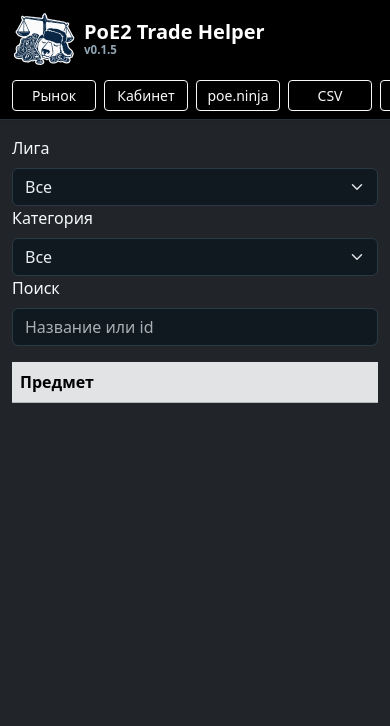
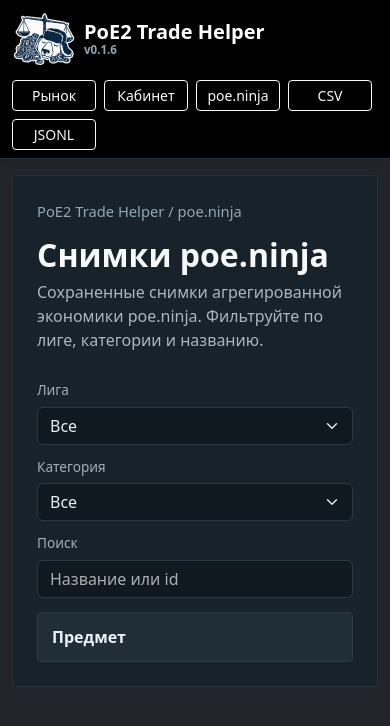
Before and after one commit to Underslumber/PoE2TradeHelper, a FastAPI app: page /economy in a window 390 px wide; the page is wider, and only the part inside the window is pictured. Shown: the top 726 px of that part. Run offline with FastAPI, Linux system fonts and the light colour scheme; data that the repository does not hold is empty; some libraries are stand-ins or nearby versions.

Commit message:
Адаптивность UI и переоформление страницы poe.ninja
Исправления отзывчивой вёрстки и доступности:
- .advice-list больше не вылезает за панель на ширине 981-1100px
  (minmax с min(100%, 720px));
- вкладки навбара на мобильном прокручиваются по горизонтали вместо
  сжатия в нечитаемые подписи;
- sticky-навбар отключается на узких экранах (<=620px), чтобы не
  съедать высоту телефона;
- боковая панель категорий ограничена по высоте и скроллится, чтобы
  не выталкивать контент вниз на мобильном;
- .navbar-actions переносится (flex-wrap), исправляя оверфлоу кнопок;
- тач-таргеты вкладок и переключателя языка доведены до 44px;
- учтён prefers-reduced-motion для спиннера;
- на узких экранах скрыта колонка id в таблице рынка.

Страница /economy переоформлена под общую тёмную тему: hero-bar,
filters-grid вместо Bootstrap-сетки, кастомная таблица .market-table
и тёмные стили для элементов управления DataTables.

Версия поднята до 0.1.6.

Co-Authored-By: Claude Opus 4.7 <noreply@anthropic.com>

```diff
--- a/app/version.py
+++ b/app/version.py
@@ -1,3 +1,3 @@
 from __future__ import annotations
 
-APP_VERSION = "0.1.5"
+APP_VERSION = "0.1.6"
--- a/app/web/static/app.css
+++ b/app/web/static/app.css
@@ -11,6 +11,7 @@ body {
 .navbar-actions {
   align-items: center;
   display: flex;
+  flex-wrap: wrap;
   gap: 8px;
 }
 .live-navbar-actions {
@@ -1758,6 +1765,79 @@ body {
   object-fit: contain;
   width: 24px;
 }
+.economy-panel {
+  margin-top: 4px;
+}
+.economy-table thead th {
+  cursor: pointer;
+  padding: 12px 14px;
+}
+.economy-table thead th.dt-ordering-asc,
+.economy-table thead th.dt-ordering-desc {
+  color: #00d19a;
+}
+.economy-table-wrap {
+  border: 1px solid #2d3b45;
+  border-radius: 4px;
+  margin-top: 14px;
+}
+.economy-panel .dt-layout-row {
+  align-items: center;
+  display: flex;
+  flex-wrap: wrap;
+  gap: 10px 16px;
+  justify-content: space-between;
+  padding: 10px 14px;
+}
+.economy-panel .dt-layout-row.dt-layout-table {
+  padding: 0;
+}
+.economy-panel .dt-length,
+.economy-panel .dt-info {
+  color: #91a7b7;
+  font-size: 0.85rem;
+}
+.economy-panel .dt-length select {
+  background: #101920;
+  border: 1px solid #2a3a45;
+  border-radius: 3px;
+  color: #e6edf3;
+  margin: 0 6px;
+  padding: 4px 6px;
+}
+.economy-panel .dt-paging {
+  display: flex;
+  flex-wrap: wrap;
+  gap: 6px;
+}
+.economy-panel .dt-paging .dt-paging-button {
+  background: #101920;
+  border: 1px solid #2a3a45;
+  border-radius: 3px;
+  color: #d5dde5;
+  cursor: pointer;
+  font: inherit;
+  min-height: 38px;
+  min-width: 38px;
+  padding: 7px 11px;
+}
+.economy-panel .dt-paging .dt-paging-button:hover:not(.disabled):not(.current) {
+  border-color: #00d19a;
+  color: #00d19a;
+}
+.economy-panel .dt-paging .dt-paging-button.current {
+  background: #00a77a;
+  border-color: #00a77a;
+  color: #06110e;
+}
+.economy-panel .dt-paging .dt-paging-button.disabled {
+  color: #5a6873;
+  cursor: default;
+}
+.economy-panel .dt-empty {
+  color: #aab6c2;
+  padding: 14px;
+}
 @media (max-width: 980px) {
   .navbar .container-fluid {
     align-items: stretch;
@@ -1882,9 +1968,19 @@ body {
   .detail-chart-tab {
     flex: 1;
   }
+  .advice-tab,
+  .detail-chart-tab,
+  .nav-view-tab,
+  .account-tab,
+  .lang-btn {
+    min-height: 44px;
+  }
 }
 
 @media (max-width: 620px) {
+  .navbar.sticky-top {
+    position: static;
+  }
   .live-navbar-actions {
     flex-direction: column;
   }
--- a/app/web/static/i18n.js
+++ b/app/web/static/i18n.js
@@ -7,6 +7,8 @@ window.POE2_I18N = {
     categories: 'Категории',
     market: 'Рынок',
     marketHint: 'Публичная торговая и валютная площадка без OAuth. Сначала выводим все позиции, цены обновляем аккуратно для выбранной категории.',
+    economyTitle: 'Снимки poe.ninja',
+    economyHint: 'Сохраненные снимки агрегированной экономики poe.ninja. Фильтруйте по лиге, категории и названию.',
     league: 'Лига',
     targetCurrency: 'Валюта оценки',
     pricedIn: 'Цены в валюте',
@@ -550,6 +552,8 @@ window.POE2_I18N = {
     categories: 'Categories',
     market: 'Market',
     marketHint: 'Public trade and exchange data without OAuth. All items are listed first; prices are refreshed carefully for the selected category.',
+    economyTitle: 'poe.ninja snapshots',
+    economyHint: 'Stored snapshots of aggregated poe.ninja economy data. Filter by league, category and name.',
     league: 'League',
     targetCurrency: 'Value currency',
     pricedIn: 'Prices in',
--- a/app/web/templates/economy.html
+++ b/app/web/templates/economy.html
@@ -1,32 +1,42 @@
 {% extends "base.html" %}
 {% block content %}
-<div class="row mb-3">
-  <div class="col-md-2">
-    <label class="form-label" data-i18n="league">Лига</label>
+<main class="main-panel economy-panel">
+  <section class="hero-bar">
+    <div>
+      <div class="crumbs">PoE2 Trade Helper / poe.ninja</div>
+      <h1 data-i18n="economyTitle">Снимки poe.ninja</h1>
+      <p data-i18n="economyHint">Сохраненные снимки агрегированной экономики poe.ninja. Фильтруйте по лиге, категории и названию.</p>
+    </div>
+  </section>
+
+  <section class="filters-grid economy-filters market-filters">
+    <label class="form-field">
+      <span data-i18n="league">Лига</span>
       <select id="league" class="form-select">
         <option value="" data-i18n="all">Все</option>
         {% for l in leagues %}
         <option value="{{l}}" {% if default_snapshot and default_snapshot.league==l %}selected{% endif %}>{{l}}</option>
         {% endfor %}
       </select>
-  </div>
-  <div class="col-md-2">
-    <label class="form-label" data-i18n="category">Категория</label>
+    </label>
+    <label class="form-field">
+      <span data-i18n="category">Категория</span>
       <select id="category" class="form-select">
         <option value="" data-i18n="all">Все</option>
         {% for c in categories %}
         <option value="{{c}}" {% if default_snapshot and default_snapshot.category==c %}selected{% endif %}>{{c}}</option>
         {% endfor %}
       </select>
-  </div>
-  <div class="col-md-3">
-    <label class="form-label" data-i18n="search">Поиск</label>
-    <input id="search" class="form-control" data-i18n-placeholder="searchPlaceholder" placeholder="Название или id" />
-  </div>
-</div>
-<div class="table-responsive">
-  <table id="economy-table" class="table table-dark table-striped align-middle" style="width:100%">
-    <thead class="table-secondary sticky-top">
+    </label>
+    <label class="form-field">
+      <span data-i18n="search">Поиск</span>
+      <input id="search" class="form-control" type="search" data-i18n-placeholder="searchPlaceholder" placeholder="Название или id">
+    </label>
+  </section>
+
+  <div class="table-responsive economy-table-wrap">
+    <table id="economy-table" class="market-table economy-table" style="width:100%">
+      <thead>
         <tr id="columns-header">
           <th data-i18n="item">Предмет</th>
         </tr>
@@ -34,6 +44,7 @@
       <tbody></tbody>
     </table>
   </div>
+</main>
 {% endblock %}
 {% block scripts %}
 <script src="https://cdn.datatables.net/2.0.8/js/dataTables.js"></script>
```
Also changed, not shown: other parts of app/web/static/app.css (+23 -7 lines), tests/test_version.py (+1 -1 lines). Lines whose indentation alone changed are shown as unchanged.
